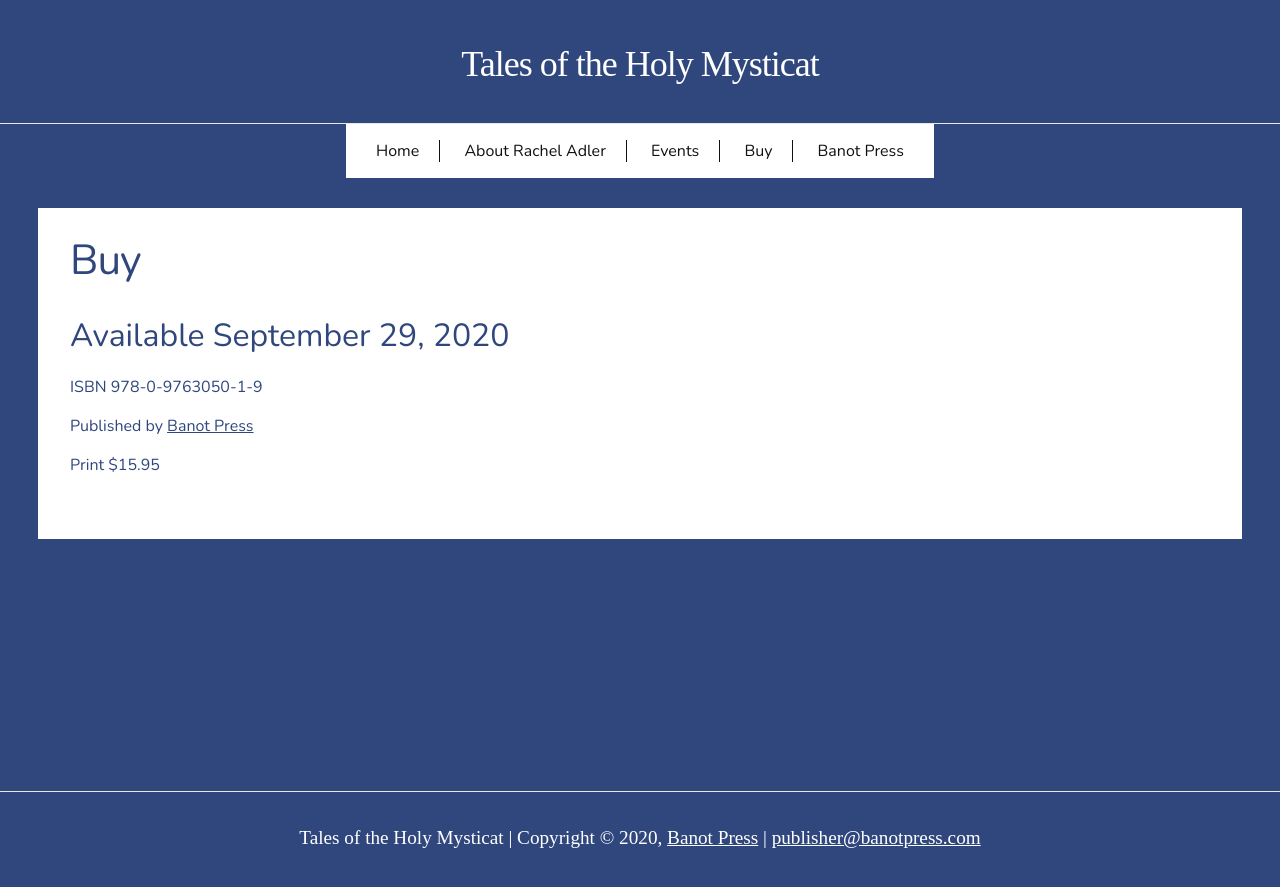
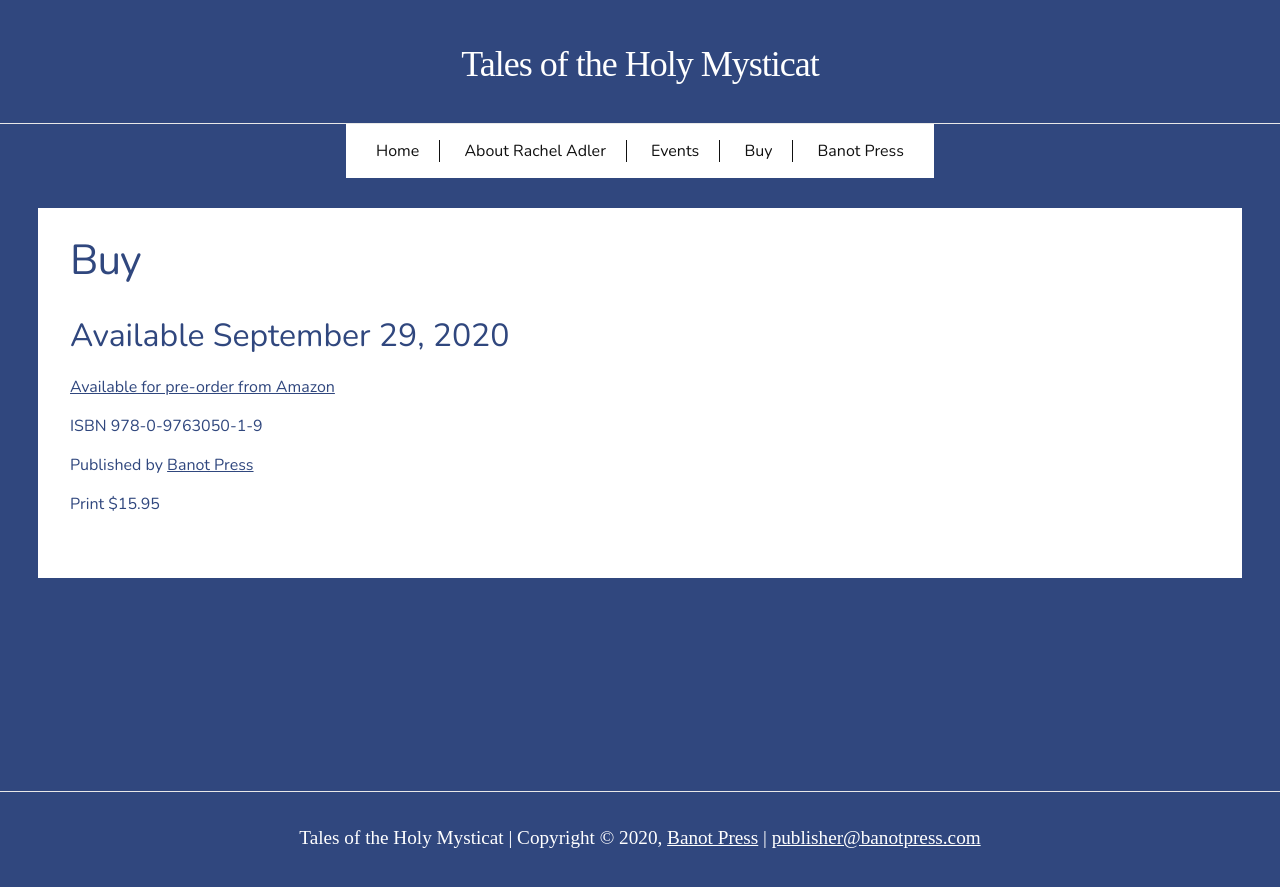
Before and after one commit to markfullmer/holymysticat, a Jekyll site: the page built from buy.md, in a window 1280 px wide. Shown: the top 887 px of the page. Built offline with Jekyll 4.4.1, drawn with Linux system fonts in a browser that asks for light colours; some web fonts are replaced.

Commit message:
Add pre-order link

```diff
--- a/_config.yml
+++ b/_config.yml
@@ -2,8 +2,8 @@ title: Tales of the Holy Mysticat
 email: publisher@banotpress.com
 description: >- # this means to ignore newlines until "baseurl:"
   Jewish Wisdom Stories by a Feline Mystic, as collected by Rachel Adler, published by Banot Press.
-baseurl: "/holymysticat" # the subpath of your site, e.g. /blog
-url: "https://markfullmer.github.io" # the base hostname & protocol for your site, e.g. http://example.com
+baseurl: "" # the subpath of your site, e.g. /blog
+url: "https://mysticattales.com" # the base hostname & protocol for your site, e.g. http://example.com
 github_username:  markfullmer
 
 # Build settings
--- a/buy.md
+++ b/buy.md
@@ -7,8 +7,10 @@ order: 3
 
 <h2>Available September 29, 2020</h2>
 
+<a href="https://www.amazon.com/Tales-Holy-Mysticat-Jewish-Stories/dp/0976305011/ref=sr_1_1?keywords=mysticat&qid=1582851080&s=books&sr=1-1">Available for pre-order from Amazon</a>
+
 ISBN 978-0-9763050-1-9
 
-Published by <a href="http://banotpress.com">Banot Press</a>
+Published by <a href="https://banotpress.com">Banot Press</a>
 
 Print $15.95
```
